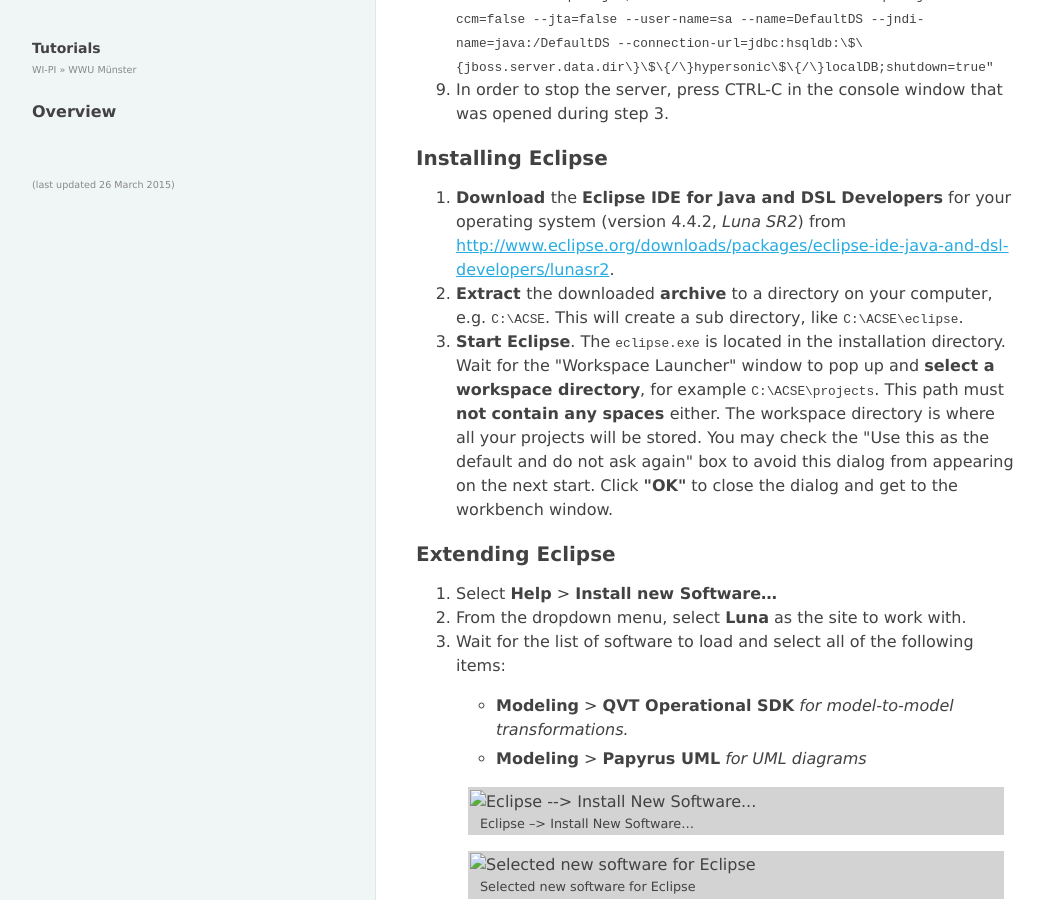
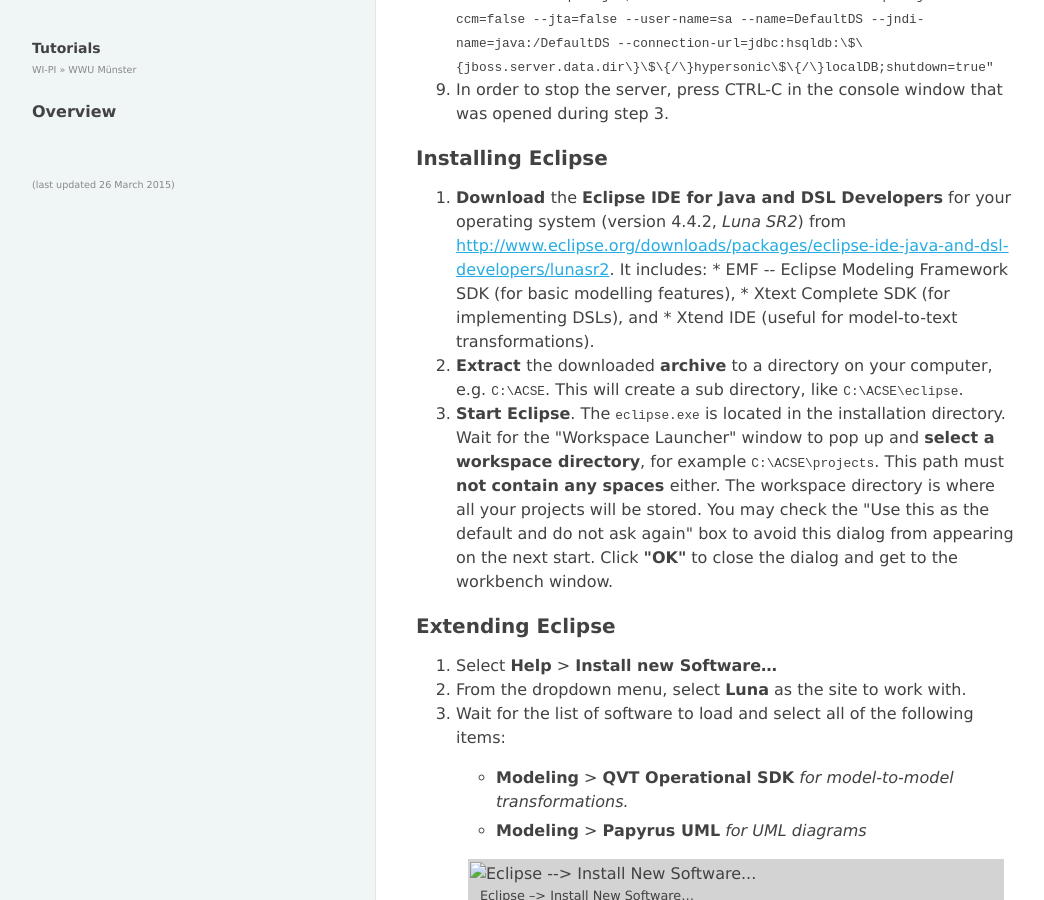
Before and after one commit to wwu-pi/tutorials, a Jekyll site: the page built from lectures/acse/010_setting_up_the_dev_environment.md, in a window 1280 px wide and 900 px high, scrolled down 1377 px. Shown: the whole window, without its empty margins (8-1052 px from the left). Built offline with Jekyll 4.4.1, drawn with Linux system fonts in a browser that asks for light colours.

Commit message:
Explicit referenced Eclipse plugins

```diff
--- a/lectures/acse/010_setting_up_the_dev_environment.md
+++ b/lectures/acse/010_setting_up_the_dev_environment.md
@@ -40,7 +40,13 @@
 </ol>
 <h3><a id="eclipse" name="eclipse"></a>Installing Eclipse</h3>
 <ol>
-<li><b>Download </b>the <b>Eclipse IDE for Java and DSL Developers</b> for your operating system (version 4.4.2, <i>Luna SR2</i>) from <a href="http://www.eclipse.org/downloads/packages/eclipse-ide-java-and-dsl-developers/lunasr2">http://www.eclipse.org/downloads/packages/eclipse-ide-java-and-dsl-developers/lunasr2</a>.</li>
+<li><b>Download </b>the <b>Eclipse IDE for Java and DSL Developers</b> for your operating system (version 4.4.2, <i>Luna SR2</i>) from <a href="http://www.eclipse.org/downloads/packages/eclipse-ide-java-and-dsl-developers/lunasr2">http://www.eclipse.org/downloads/packages/eclipse-ide-java-and-dsl-developers/lunasr2</a>. It includes:
+
+ * EMF -- Eclipse Modeling Framework SDK (for basic modelling features),
+ * Xtext Complete SDK (for implementing DSLs), and
+ * Xtend IDE (useful for model-to-text transformations).
+
+</li>
 <li><b>Extract </b>the downloaded <b>archive</b> to a directory on your computer, e.g. <small><tt>C:\ACSE</tt></small>. This will create a sub directory, like <small><tt>C:\ACSE\eclipse</tt></small>.</li>
 <li><b>Start Eclipse</b>. The <small><tt>eclipse.exe</tt></small> is located in the installation directory. Wait for the "Workspace Launcher" window to pop up and <b>select a workspace directory</b>, for example <small><tt>C:\ACSE\projects</tt></small>. This path must <b>not contain any spaces </b>either. The workspace directory is where all your projects will be stored. You may check the "Use this as the default and do not ask again" box to avoid this dialog from appearing on the next start. Click <b>"OK"</b> to close the dialog and get to the workbench window.</li>
 </ol>
```
